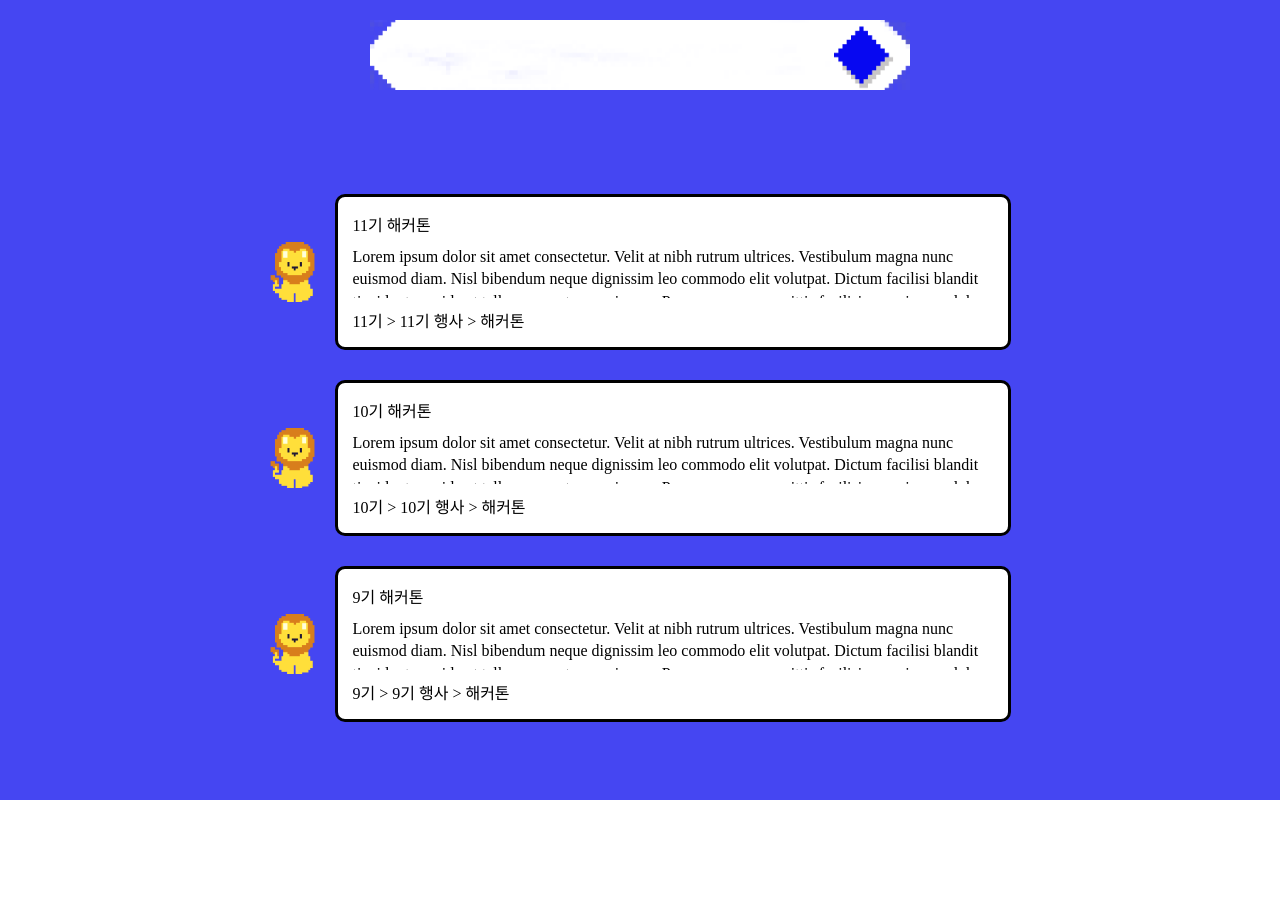
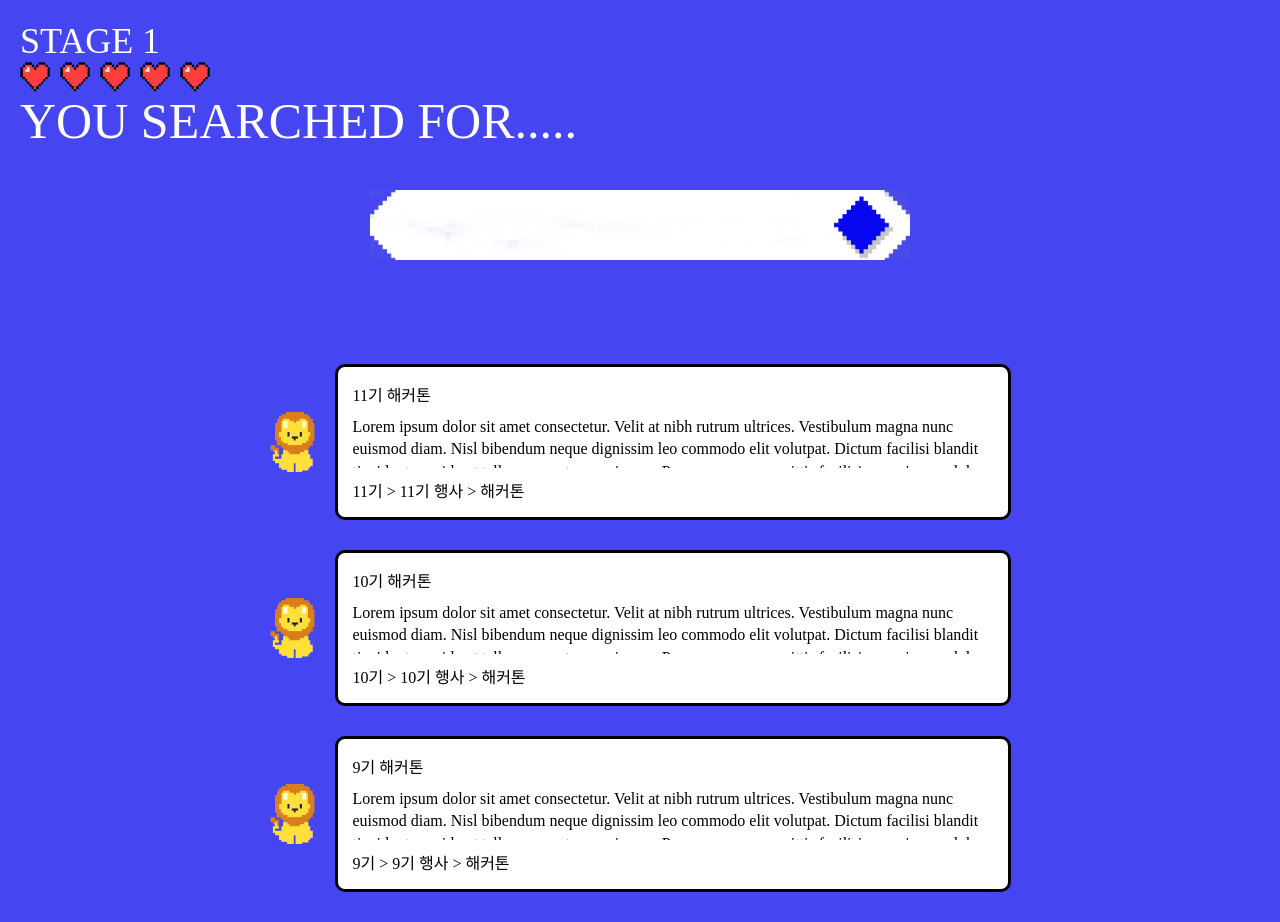
Before and after one commit to cau-likelion-org/kiwi-client, a Next.js app: page /search in a window 1280 px wide. Before the commit the page ends 800 px from the top, so only its background shows below. Built offline with nearby package versions, Linux system fonts and the light colour scheme.

Commit message:
Feat: 상단 텍스트 부분 퍼블리싱(#4)

```diff
--- a/src/app/search/page.tsx
+++ b/src/app/search/page.tsx
@@ -31,6 +31,18 @@ const SearchPage = () => {
 
 	return (
 		<SearchBarSection>
+			<SearchHeadSection>
+				<HeadText>STAGE 1</HeadText>
+				<HeartImageWrapper>
+					<Image src="/heart.png" alt="" width={30} height={30} />
+					<Image src="/heart.png" alt="" width={30} height={30} />
+					<Image src="/heart.png" alt="" width={30} height={30} />
+					<Image src="/heart.png" alt="" width={30} height={30} />
+					<Image src="/heart.png" alt="" width={30} height={30} />
+				</HeartImageWrapper>
+				<SearchingText>YOU SEARCHED FOR.....</SearchingText>
+			</SearchHeadSection>
+			<SearchBodySection>
 				<SearchBarWapper>
 					<Image src="/search_bar.png" alt="" width={540} height={70} priority />
 				</SearchBarWapper>
@@ -48,16 +60,40 @@ const SearchPage = () => {
 						</SearchResult>
 					))}
 				</SearchResultWrapper>
+			</SearchBodySection>
 		</SearchBarSection>
 	);
 };
 
 const SearchBarSection = styled.div`
+	background-color: #4546f2;
+`;
+
+const SearchHeadSection = styled.div`
+	padding: 20px;
+`;
+
+const HeadText = styled.div`
+	font-size: 36px;
+	color: white;
+`;
+
+const HeartImageWrapper = styled.div`
+	display: flex;
+	gap: 10px;
+`;
+
+const SearchBodySection = styled.div`
 	display: flex;
 	flex-direction: column;
 	align-items: center;
-	background-color: #4546f2;
-	height: 100vh;
+`;
+
+const SearchingText = styled.div`
+	color: white;
+	font-family: LIQUIDO;
+	font-size: 50px;
+	line-height: normal;
 `;
 
 const SearchBarWapper = styled.div`
```
Also changed, not shown: public/heart.png (added). Lines whose indentation alone changed are shown as unchanged.
